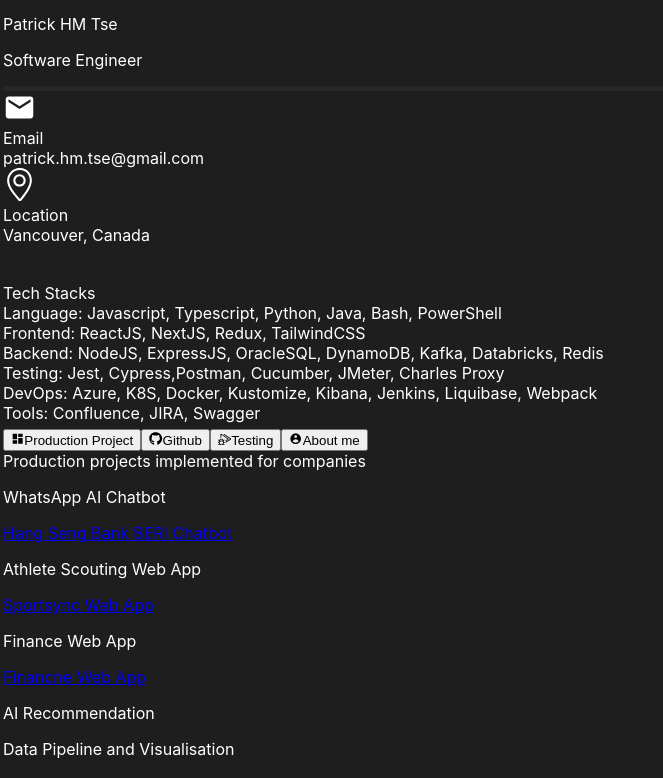
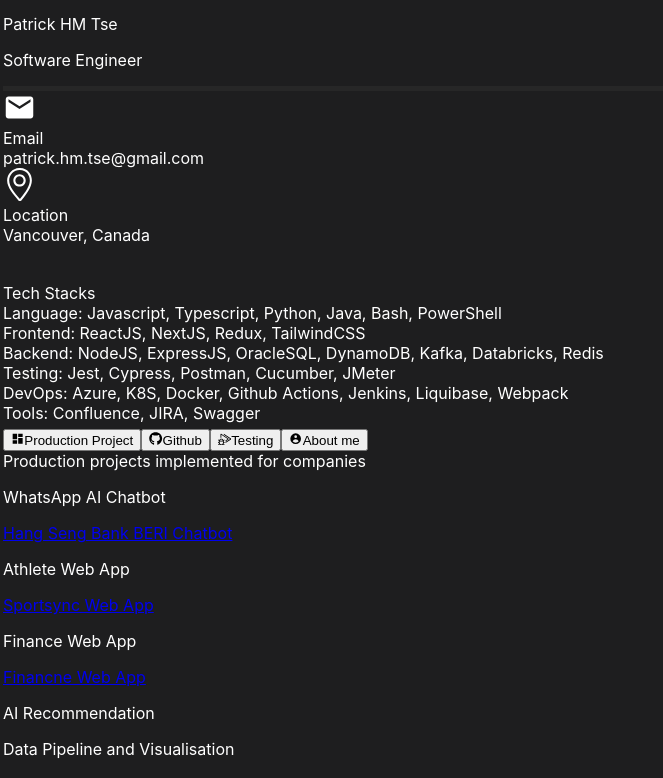
Before and after one commit to thminggg/homepage, a React (Create React App) app: page / in a window 1280 px wide. Shown: the part 553-1331 px from the top of the page, without its empty margins (0-663 px from the left). Built offline with nearby package versions, Linux system fonts and the light colour scheme; some icons are missing.

Commit message:
feat: add more projects and small update on styles

```diff
--- a/src/App.js
+++ b/src/App.js
@@ -4,7 +4,7 @@
 
 function App() {
   return (
-    <div className="main flex flex-wrap max-sm:gap-3 gap-3 p-6 min-h-screen">
+    <div className="main flex flex-wrap gap-3 p-6 min-h-screen">
       <PersonalInfo />
       <Project />
     </div>
--- a/src/components/Card/Card.jsx
+++ b/src/components/Card/Card.jsx
@@ -10,8 +10,8 @@
         {title}
       </p>
       <div className="font-normal text-gray-700 dark:text-gray-400">
-        {links.map((link) => (
-          <div>
+        {links.map((link, index) => (
+          <div key={index}>
             <a
               href={link.url}
               target="_blank"
--- a/src/components/PersonalInfo/PersonalInfo.jsx
+++ b/src/components/PersonalInfo/PersonalInfo.jsx
@@ -20,9 +20,9 @@
 
 export default function PersonalInfo() {
   return (
-    <div className="summary flex flex-col max-lg:w-full w-4/12 rounded-xl p-3">
+    <div className="summary flex flex-col max-lg:w-full w-3/12 rounded-xl p-3">
       <div className="propic-card w-fit p-6 mb-6 m-auto rounded-lg">
-        <img src="sticker.webp" alt="profile" className="h-52" />
+        <img src="sticker.webp" alt="profile" className="h-36" />
       </div>
       <p className="text-2xl font-bold m-2 text-center">Patrick HM Tse</p>
       <p className="text-sm text-center">Software Engineer</p>
@@ -44,11 +44,11 @@
           <div className="flex flex-wrap">
             <div className="w-full text-xs">Tech Stacks</div>
             <div className="w-full break-words">
-              {stacks.map((stack, index) => (
+              {stacks.map(({ title, content }, index) => (
                 <div key={index} className="mb-1">
-                  <span className="font-bold">{stack.title}</span>
+                  <span className="font-bold">{title}</span>
                   {`: `}
-                  <span className="text-sm">{stack.content}</span>
+                  <span className="text-sm">{content}</span>
                 </div>
               ))}
             </div>
--- a/src/data/dev-projects.json
+++ b/src/data/dev-projects.json
@@ -16,7 +16,7 @@
         "title": "Sportsync Web App"
       }
     ],
-    "title": "Athlete Scouting Web App",
+    "title": "Athlete Web App",
     "highlights": ""
   },
   {
--- a/src/data/repos.json
+++ b/src/data/repos.json
@@ -22,5 +22,15 @@
     ],
     "title": "Banking Web Server",
     "highlights": ""
+  },
+  {
+    "links": [
+      {
+        "url": "https://github.com/thminggg/personal-homepage",
+        "title": "Github Repository"
+      }
+    ],
+    "title": "Personal Hompahe",
+    "highlights": ""
   }
 ]
--- a/src/data/stacks.json
+++ b/src/data/stacks.json
@@ -10,11 +10,11 @@
   },
   {
     "title": "Testing",
-    "content": "Jest, Cypress,Postman, Cucumber, JMeter, Charles Proxy"
+    "content": "Jest, Cypress, Postman, Cucumber, JMeter"
   },
   {
     "title": "DevOps",
-    "content": "Azure, K8S, Docker, Kustomize, Kibana, Jenkins, Liquibase, Webpack"
+    "content": "Azure, K8S, Docker, Github Actions, Jenkins, Liquibase, Webpack"
   },
   {
     "title": "Tools",
```
